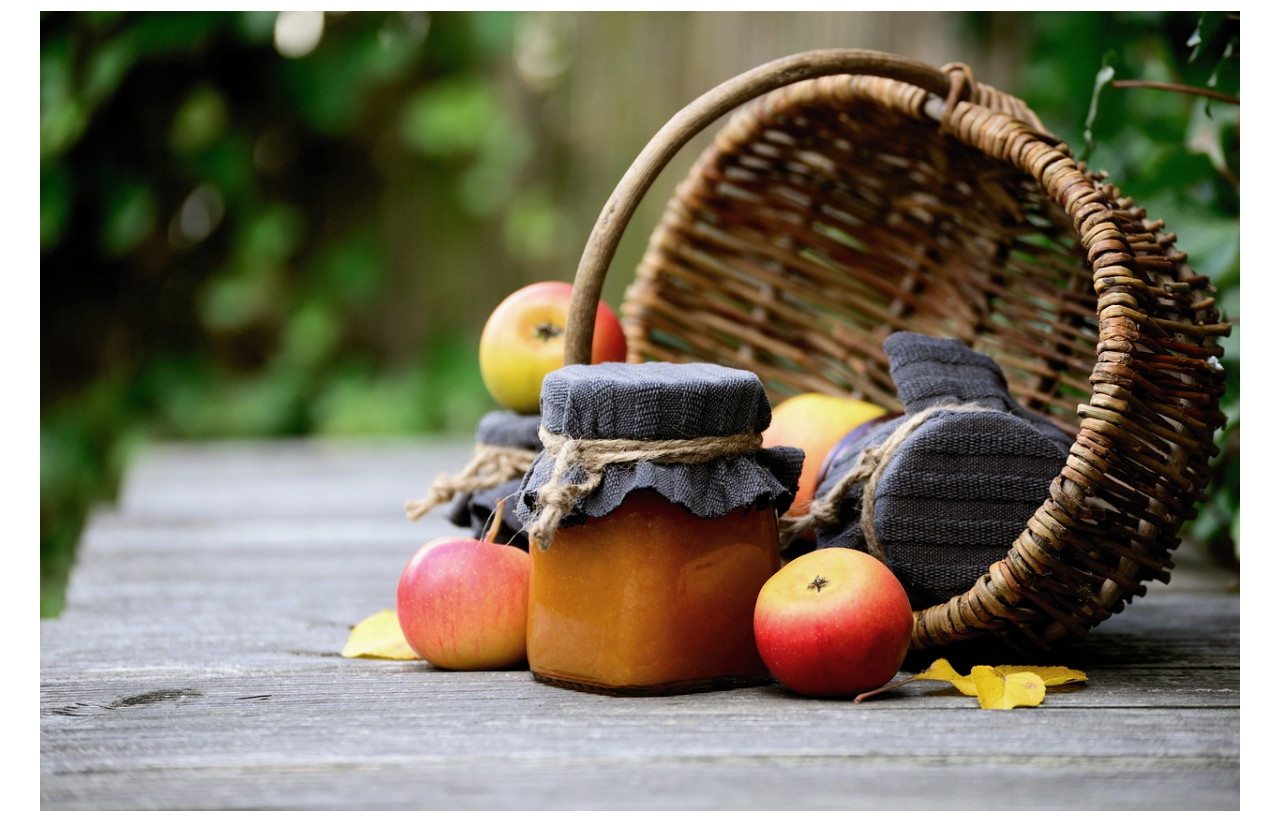
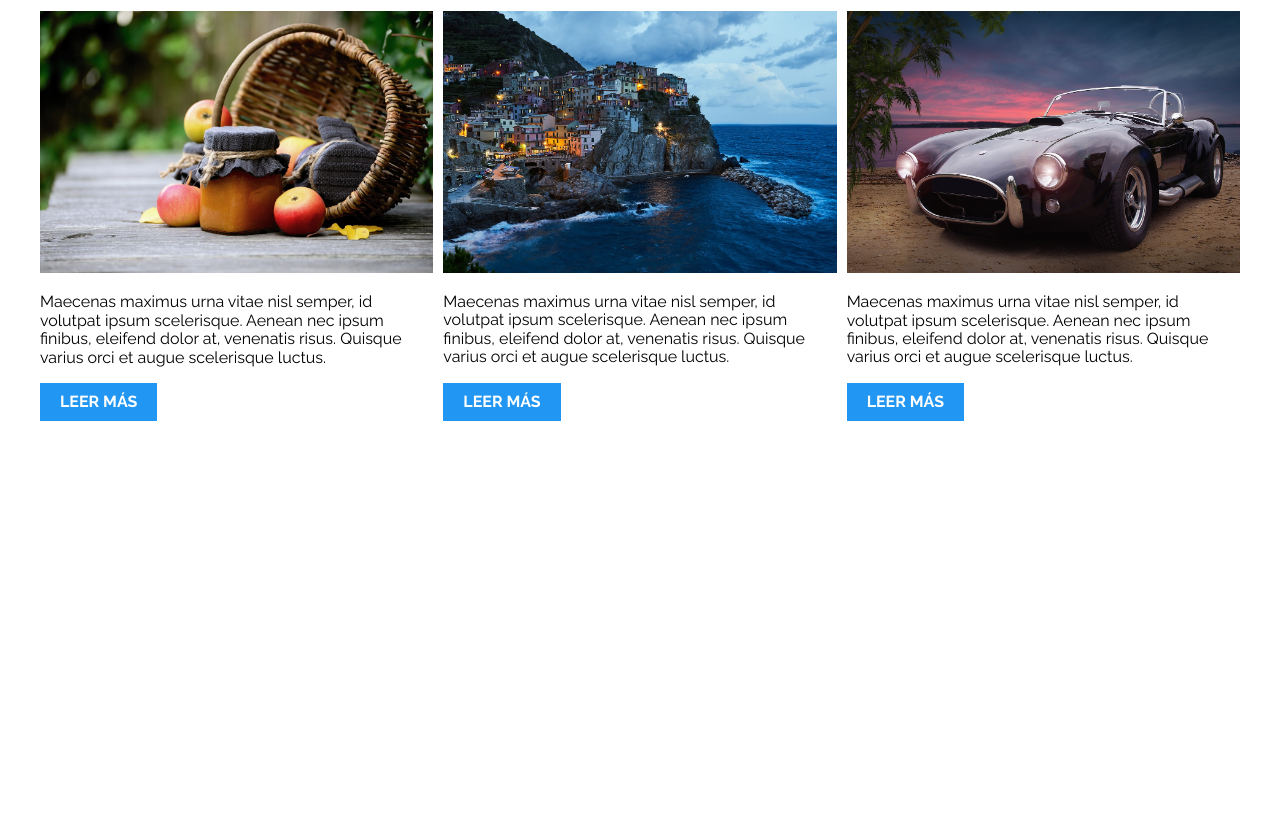
Before and after one commit to PMLujan/Patrones-de-dise-o, a plain HTML site: page 03-3columnas_iguales_css_grid/index.html in a window 1280 px wide. Shown: the part 89-912 px from the top of the page. After the commit the page ends 800 px from the top, so only its background shows below. Drawn offline with nearby package versions, Linux system fonts and the light colour scheme.

Commit message:
three columns in grid

```diff
--- a/03-3columnas_iguales_css_grid/css/styles.css
+++ b/03-3columnas_iguales_css_grid/css/styles.css
@@ -39,3 +39,10 @@ h1 {
 }
 
 /** CODIGO AQUI **/
+@media (min-width:768px){
+    .tres-columnas{
+        display: grid;
+        grid-template-columns: repeat(3,1fr);
+        gap: 1rem;
+    }
+}
--- a/03-3columnas_iguales_css_grid/index.html
+++ b/03-3columnas_iguales_css_grid/index.html
@@ -12,7 +12,7 @@
 
 <body>
 
-    <div class="contenedor">
+    <div class="contenedor tres-columnas">
         <article class="entrada-blog">
             <h1>Titulo Entrada Blog</h1>
             <img src="img/imagen1.jpg">
```
